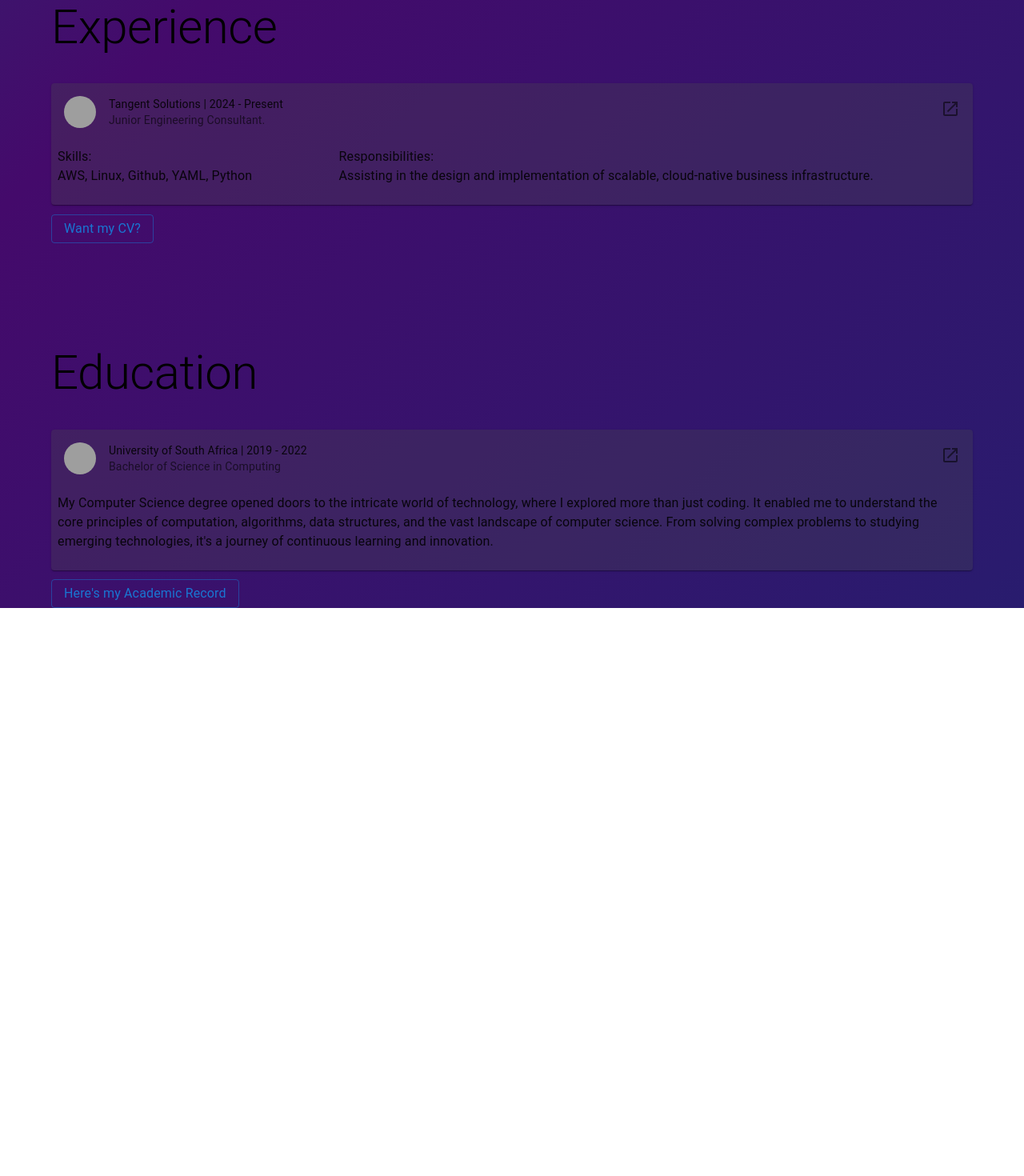
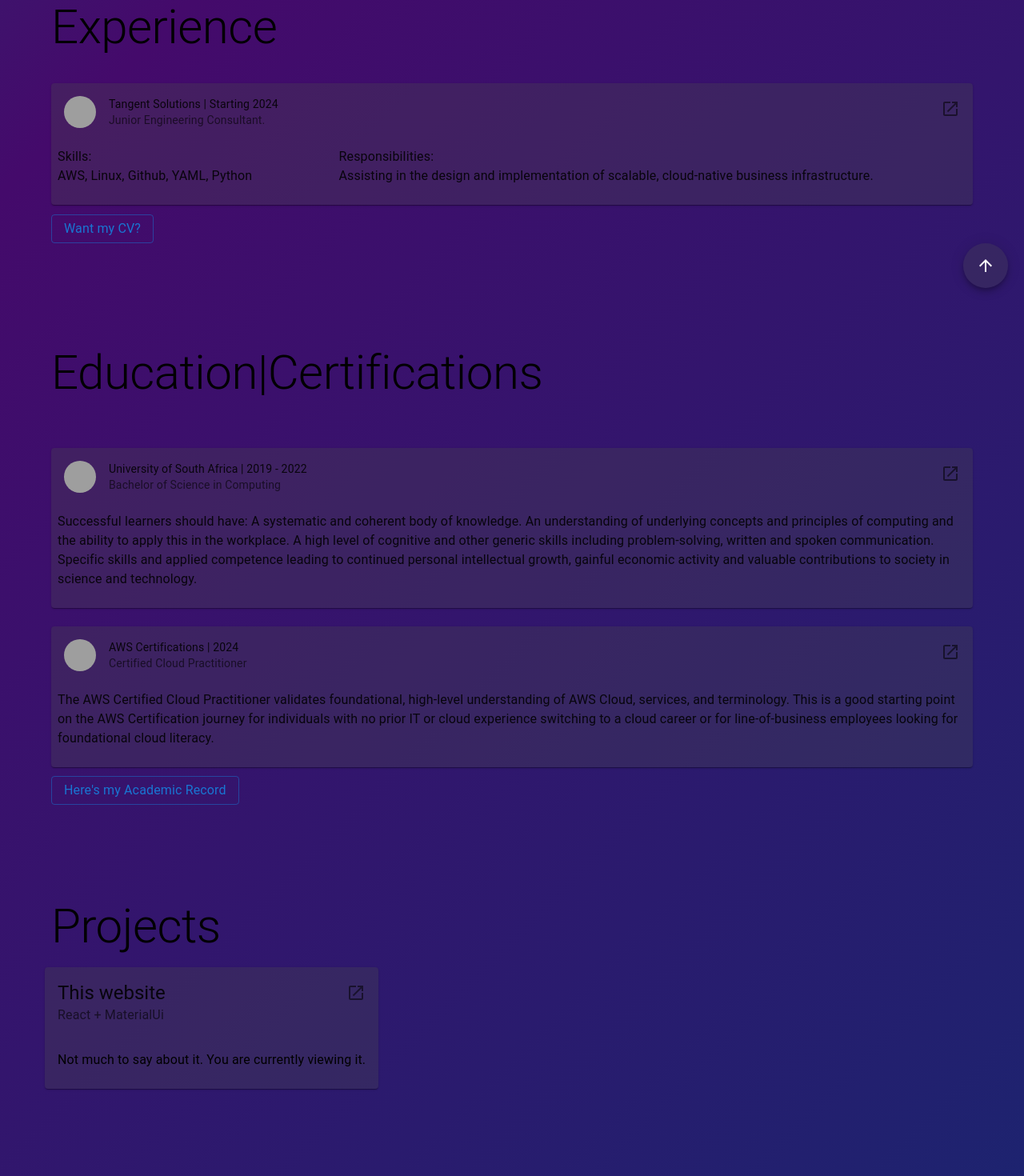
Before and after one commit to RoughRoman/RoughRoman.github.io, a React (Vite) app: page / in a window 1280 px wide. Shown: the part 420-1890 px from the top of the page at 80% size. Before the commit the page ends 1180 px from the top, so only its background shows below. Built offline with nearby package versions, Linux system fonts and the light colour scheme; grey boxes are pictures that could not be loaded.

Commit message:
Completed website functionality. Just needs styling.

```diff
--- a/src/App.jsx
+++ b/src/App.jsx
@@ -1,5 +1,5 @@
 import { useState } from 'react';
-import { Link, Grid, IconButton,  AppBar, Toolbar, Container, Box, CardHeader, Avatar, CardContent, Button } from '@mui/material';
+import { Grid, IconButton,  AppBar, Toolbar, Container, Box, CardHeader, Avatar, CardContent, Button,  CardMedia, Fab,Icon } from '@mui/material';
 import Typography from '@mui/material/Typography'
 import Card from '@mui/material/Card';
 
@@ -8,7 +8,9 @@ import InstagramIcon from '@mui/icons-material/Instagram';
 import LinkedInIcon from '@mui/icons-material/LinkedIn';
 import EmailIcon from '@mui/icons-material/Email';
 import LaunchIcon from '@mui/icons-material/Launch';
+import ArrowUpwardIcon from '@mui/icons-material/ArrowUpward';
 
+import RepoPic from './assets/github.jpg';
 import CV from './docs/M.Lategan CV.pdf';
 import Record from './docs/AcademicRecord.pdf';
 
@@ -21,6 +23,27 @@ function App() {
       <HeroBar></HeroBar>
       <Experience></Experience>
       <Education></Education>
+      <Projects></Projects>
+      <Fab
+        sx={{
+          backgroundColor: "hsla(270, 1%, 29%, 0.3)",
+          margin: "0px",
+          top: "auto",
+          right: "20px",
+          bottom: "20px",
+          left: "auto",
+          position: "fixed"}}
+        color="primary"
+        aria-label=""
+        onClick={()=>{
+          window.scrollTo({top: 0, behavior: 'smooth'});
+        }}
+      >
+
+        <ArrowUpwardIcon/>
+      </Fab>
+
+
 
     </>
   );
@@ -49,7 +72,7 @@ function HeroBar() {
 
 function NavBar() {
   return (
-    <AppBar position="fixed" sx={{ background: 'transparent', boxShadow: 'none',}}>
+    <AppBar position="fixed" sx={{ backgroundColor: 'hsla(222, 18%, 43%, 0.2)', boxShadow: 'none', backdropFilter:"blur(10px)"}}>
       <Toolbar  sx={{ justifyContent: 'end'}}>
         <Box>
           <IconButton  aria-label="github icon" href="https://github.com/RoughRoman" target='_blank'>
@@ -75,9 +98,9 @@ function Experience(){
   return(
     <>
       <Container sx={{paddingTop:"10%"}}>
-        <Typography variant="h2" sx={{ paddingBottom:"3%"}}>Experience</Typography>
+        <Typography  fontFamily={'roboto'} variant="h2" sx={{ paddingBottom:"3%"}}>Experience</Typography>
         <ExperienceCard
-          companyAndDate="Tangent Solutions | 2024 - Present"
+          companyAndDate="Tangent Solutions | Starting 2024"
           jobTitle="Junior Engineering Consultant."
           skillsList="AWS, Linux, Github, YAML, Python"
           responList="Assisting in the design and implementation of scalable, cloud-native business infrastructure."
@@ -86,7 +109,7 @@ function Experience(){
         />
 
         <Button sx={{marginTop:"1%"}} variant="outlined" color="primary" href={CV} download={"M-Lategan-CV"} >
-          <Typography textTransform={"none"}> Want my CV?</Typography>
+          <Typography fontFamily={'roboto'} textTransform={"none"}> Want my CV?</Typography>
 
         </Button>
       </Container>
@@ -137,17 +160,25 @@ function Education(){
   return(
     <>
       <Container sx={{paddingTop:"10%"}}>
-        <Typography variant="h2" sx={{ paddingBottom:"3%"}}>Education</Typography>
+        <Typography fontFamily={'roboto'} variant="h2" sx={{ paddingBottom:"3%"}}>Education|Certifications</Typography>
         <EducationCard
-        instituteAndDate={"University of South Africa | 2019 - 2022"}
-        qualification={"Bachelor of Science in Computing"}
-        description={"My Computer Science degree opened doors to the intricate world of technology, where I explored more than just coding. It enabled me to understand the core principles of computation, algorithms, data structures, and the vast landscape of computer science. From solving complex problems to studying emerging technologies, it's a journey of continuous learning and innovation."}
-        linkTo={"https://www.unisa.ac.za/sites/corporate/default/Register-to-study-through-Unisa/Undergraduate-&-honours-qualifications/Find-your-qualification-&-choose-your-modules/All-qualifications/Bachelor-of-Science-in-Computing-(98906-%E2%80%93-COM)"}
-        imgSrc={"https://pbs.twimg.com/media/D3umixOWsAAg5ev.jpg"}
+          instituteAndDate={"University of South Africa | 2019 - 2022"}
+          qualification={"Bachelor of Science in Computing"}
+          description={"Successful learners should have: A systematic and coherent body of knowledge. An understanding of underlying concepts and principles of computing and the ability to apply this in the workplace. A high level of cognitive and other generic skills including problem-solving, written and spoken communication. Specific skills and applied competence leading to continued personal intellectual growth, gainful economic activity and valuable contributions to society in science and technology."}
+          linkTo={"https://www.unisa.ac.za/sites/corporate/default/Register-to-study-through-Unisa/Undergraduate-&-honours-qualifications/Find-your-qualification-&-choose-your-modules/All-qualifications/Bachelor-of-Science-in-Computing-(98906-%E2%80%93-COM)"}
+          imgSrc={"https://pbs.twimg.com/media/D3umixOWsAAg5ev.jpg"}
+        />
+
+        <EducationCard
+          instituteAndDate={"AWS Certifications | 2024"}
+          qualification={"Certified Cloud Practitioner"}
+          description={"The AWS Certified Cloud Practitioner validates foundational, high-level understanding of AWS Cloud, services, and terminology.  This is a good starting point on the AWS Certification journey for individuals with no prior IT or cloud experience switching to a cloud career or for line-of-business employees looking for foundational cloud literacy."}
+          linkTo={"https://aws.amazon.com/certification/certified-cloud-practitioner/?ch=sec&sec=rmg&d=1"}
+          imgSrc={"https://www.jdrf.org/wp-content/uploads/2020/12/AWS-logo-2.jpg"}
         />
 
         <Button sx={{marginTop:"1%"}} variant="outlined" color="primary" href={Record} download={"M-Lategan-AcademicRecord"} >
-          <Typography textTransform={"none"}> Here's my Academic Record</Typography>
+          <Typography fontFamily={'roboto'} textTransform={"none"}> Here's my Academic Record</Typography>
         </Button>
 
       </Container>
@@ -157,7 +188,7 @@ function Education(){
 }
 function EducationCard({ instituteAndDate, qualification, description, linkTo, imgSrc }) {
   return (
-    <Card sx={{ backgroundColor: "hsla(270, 1%, 29%, 0.3)" }}>
+    <Card sx={{ backgroundColor: "hsla(270, 1%, 29%, 0.3)", marginTop:"2%" }}>
       <CardHeader
         avatar={
           <Avatar aria-label="Institute-Icon" src={imgSrc}>
@@ -192,6 +223,49 @@ function EducationCard({ instituteAndDate, qualification, description, linkTo, i
 function Projects(){
   return(
     <>
+    <Container>
+      <Typography fontFamily={'roboto'} variant="h2" sx={{marginTop:"10%"}} > Projects</Typography>
+      <Grid
+        container
+        spacing={1}
+        direction="row"
+        justifyContent="start"
+        alignItems="start"
+        alignContent="start"
+        wrap="wrap"
+      >
+        <ProjectCard
+        projectTitle={"This website"}
+        projectSubHeader={"React + MaterialUi"}
+        projectMediaSrc={RepoPic}
+        linkTo={"https://github.com/RoughRoman/RoughRoman.github.io"}
+        />
+
+      </Grid>
+    </Container>
+
     </>
   )
 }
+function ProjectCard({projectTitle, projectSubHeader, projectMediaSrc, linkTo}){
+  return(<>
+    <Card sx={{ backgroundColor: "hsla(270, 1%, 29%, 0.3)", marginTop:"2%", marginBottom:"10%"}}>
+      <CardMedia title="" image={projectMediaSrc} />
+      <CardHeader
+        action={
+          <IconButton aria-label="" href={linkTo} target='_blank'>
+            <LaunchIcon></LaunchIcon>
+          </IconButton>
+        }
+        title={projectTitle}
+        subheader={projectSubHeader}
+
+      />
+      <CardContent>
+        <Typography variant="body1" color="initial">Not much to say about it. You are currently viewing it.</Typography>
+      </CardContent>
+    </Card>
+
+
+  </>)
+}
```
Also changed, not shown: src/assets/github.jpg (added).
